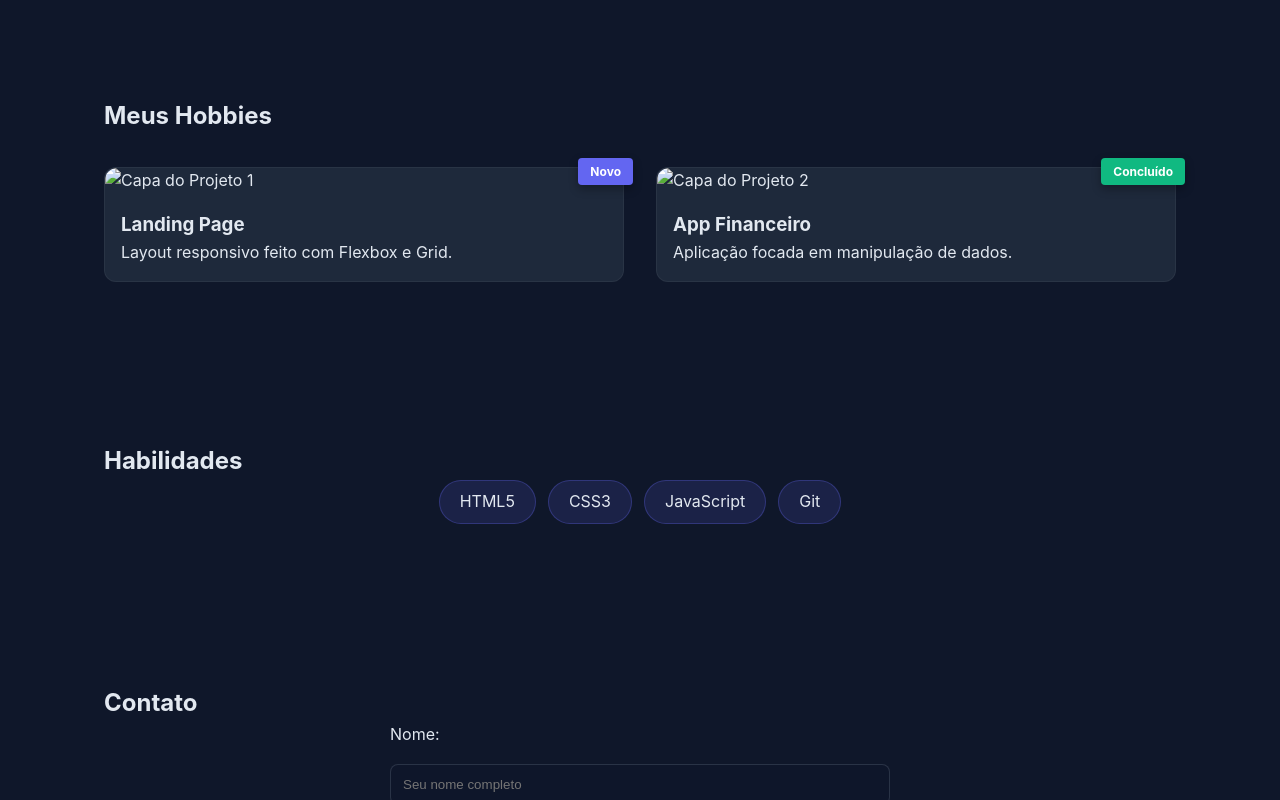
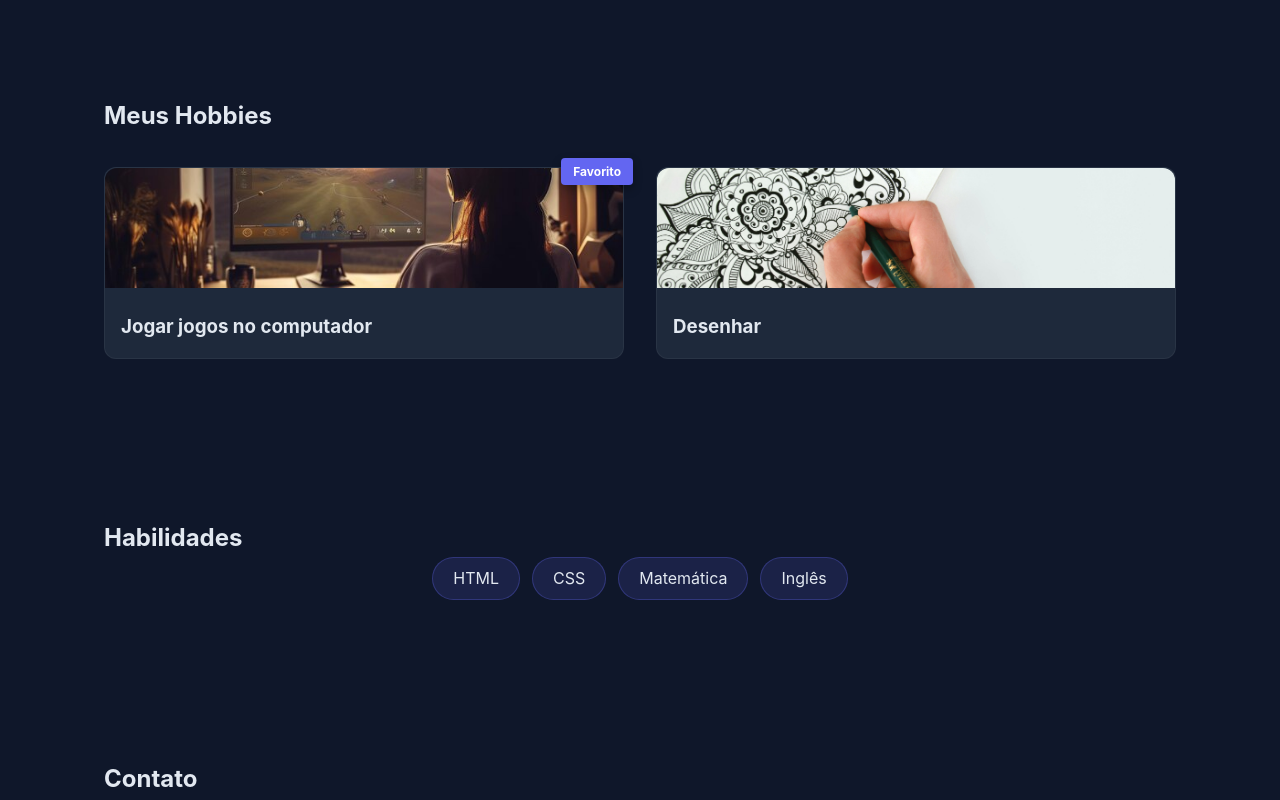
Before and after one commit to KarinaKOdaka/Programa-o-Web, a plain HTML site: page modulo_01/exercício_final/index.html in a window 1280 px wide. Shown: the part 1165-1965 px from the top of the page. Drawn offline with Linux system fonts and the light colour scheme.

Commit message:
Atualizando arquivos

```diff
--- a/modulo_01/exercício_final/index.html
+++ b/modulo_01/exercício_final/index.html
@@ -24,7 +24,7 @@
         <section id="hero">
             <h1>Olá, meu nome é Karina</h1>
             <p>Estudante da Fatec Itapetininga</p><br>
-            <a href="#projetos" class="btn-cta">Ver Projetos</a>
+            <a href="#hobbies" class="btn-cta">Ver hobbies</a>
         </section>
 
         <section id="sobre" class="container">
@@ -40,20 +40,17 @@
             <div class="hobbies-grid">
 
                 <div class="hobby-card">
-                    <span class="badge">Novo</span>
-                    <img src="img/projeto-1.jpg" alt="Capa do Projeto 1">
+                    <span class="badge">Favorito</span>
+                    <img src="images/jogar.jpg" alt="Capa do Projeto 1">
                     <div class="card-body">
-                        <h3>Landing Page</h3>
-                        <p>Layout responsivo feito com Flexbox e Grid.</p>
+                        <h3>Jogar jogos no computador</h3>
                     </div>
                 </div>
 
                 <div class="hobby-card">
-                    <span class="badge" style="background-color: #10b981;">Concluído</span>
-                    <img src="img/projeto-2.jpg" alt="Capa do Projeto 2">
+                    <img src="images/desenhar.jpg" alt="Capa do Projeto 2">
                     <div class="card-body">
-                        <h3>App Financeiro</h3>
-                        <p>Aplicação focada em manipulação de dados.</p>
+                        <h3>Desenhar</h3>
                     </div>
                 </div>
 
@@ -63,10 +60,10 @@
         <section id="habilidades" class="container">
             <h2>Habilidades</h2>
             <div class="skills">
-                <span class="skill-tag">HTML5</span>
-                <span class="skill-tag">CSS3</span>
-                <span class="skill-tag">JavaScript</span>
-                <span class="skill-tag">Git</span>
+                <span class="skill-tag">HTML</span>
+                <span class="skill-tag">CSS</span>
+                <span class="skill-tag">Matemática</span>
+                <span class="skill-tag">Inglês</span>
             </div>
         </section>
 
```
Also changed, not shown: modulo_01/exercício_final/images/desenhar.jpg (added), modulo_01/exercício_final/images/jogar.jpg (added).
